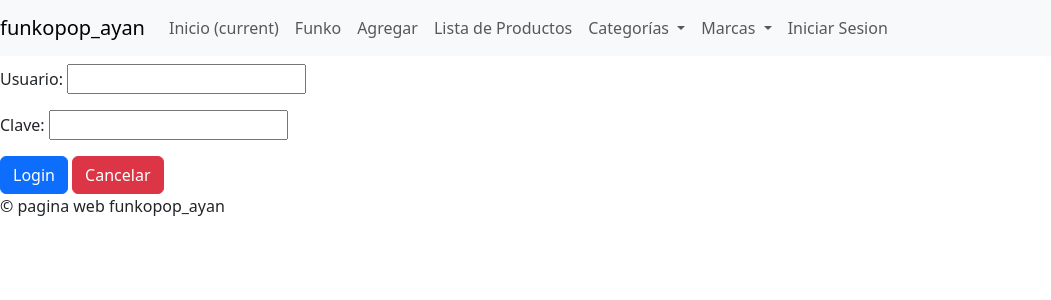
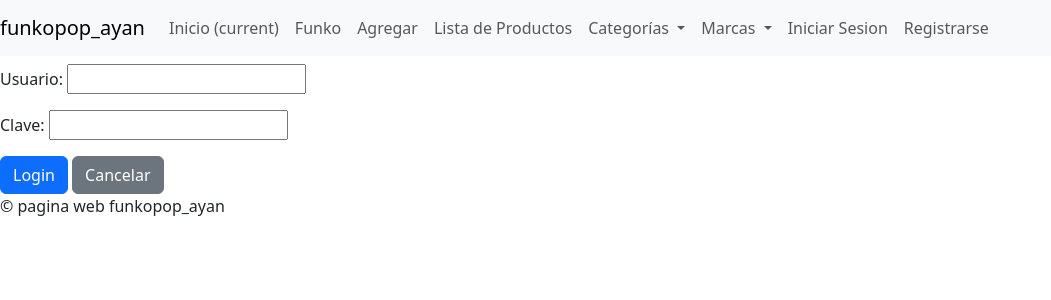
Before and after one commit to joseluisrosero/tiendafinal, a Django app: page /login/ in a window 1280 px wide. Shown: the top 300 px of the page, without its empty margins (0-1051 px from the left). Run offline with Django 5.2, Linux system fonts and the light colour scheme; data that the repository does not hold is empty; some libraries are stand-ins or nearby versions.

Commit message:
vista_registrarse

```diff
--- a/templates/base.html
+++ b/templates/base.html
@@ -29,6 +29,7 @@
                     <li class="nav-item">
                         <a class="nav-link" href="{% url 'vista_lista_producto' %}">Lista de Productos</a>
                     </li>
+
                     <li class="nav-item dropdown">
                         <a class="nav-link dropdown-toggle" href="#" id="navbarDropdown" role="button" data-toggle="dropdown" aria-haspopup="true" aria-expanded="false">
                             Categorías
@@ -39,6 +40,7 @@
                             {% endfor %}
                         </div>
                     </li>
+
                     <li class="nav-item dropdown">
                         <a class="nav-link dropdown-toggle" href="#" id="navbarDropdown" role="button" data-toggle="dropdown" aria-haspopup="true" aria-expanded="false">
                             Marcas
@@ -50,6 +52,9 @@
                         </div>
                     <li class="nav-item">
                         <a class="nav-link" href="{% url 'vista_login' %}">Iniciar Sesion</a>
+                    </li>
+                    <li class="nav-item">
+                        <a class="nav-link" href="{% url 'vista_register' %}">Registrarse</a>
                     </li>
                     <!-- Otros enlaces -->
                 </ul>
--- a/templates/login.html
+++ b/templates/login.html
@@ -8,6 +8,6 @@
         {% csrf_token %}
         {{ formulario.as_p }}
         <input type="submit" value="Login" class="btn btn-primary"  >
-        <a href="{% url 'home' %}" class="btn btn-danger">Cancelar</a>
+        <a href="{% url 'home' %}" class="btn btn-secondary">Cancelar</a>
     </form>
 {% endblock %}
--- a/templates/register.html
+++ b/templates/register.html
@@ -8,6 +8,9 @@
         {% csrf_token %}
         {{ formulario.as_p }}
         <input type="submit" value="Registrarse" class= "btn btn-primary">
+        <a href="{% url 'home' %}" class="btn btn-secondary">Cancelar</a>
+
     </form>
 
+
 {% endblock %}
```
